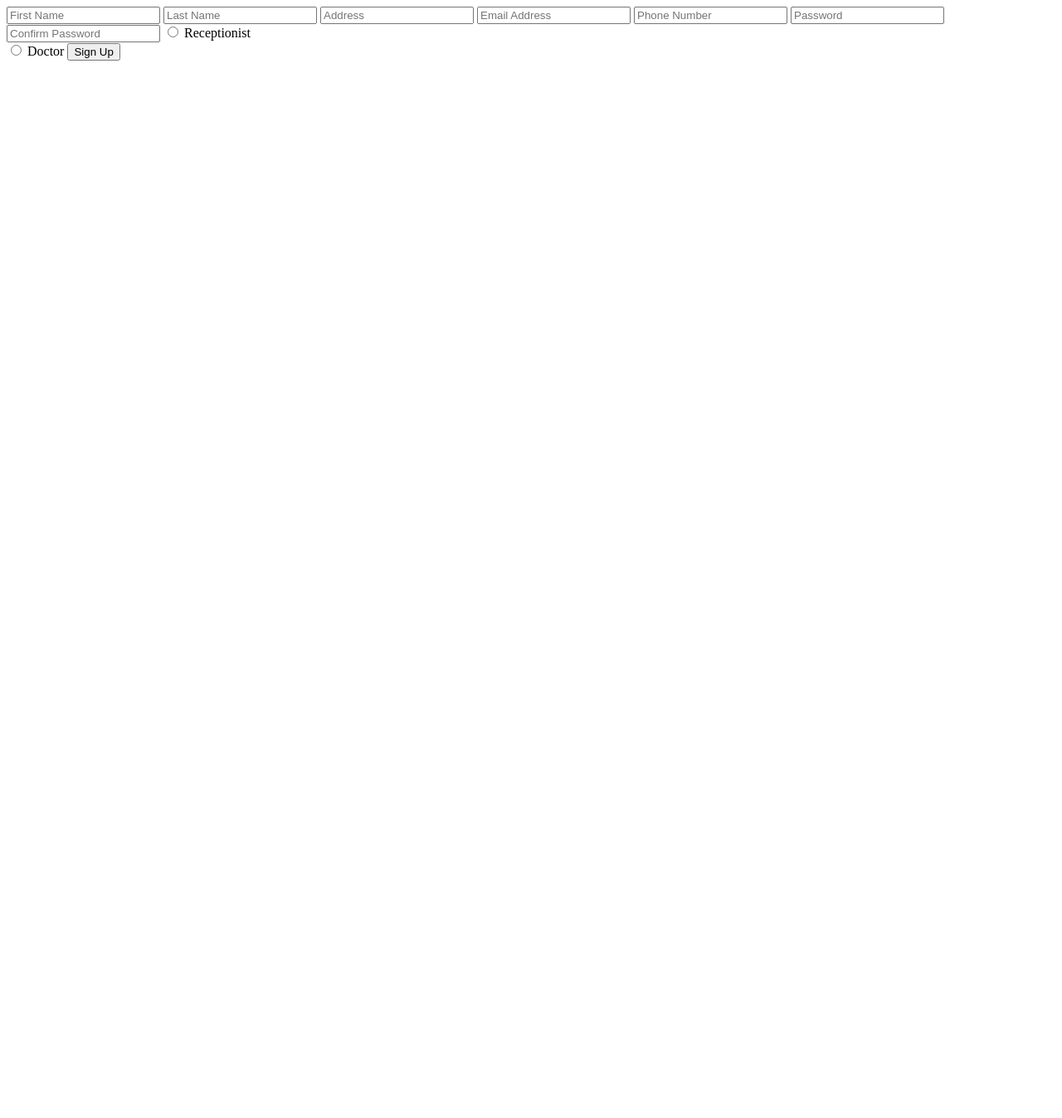
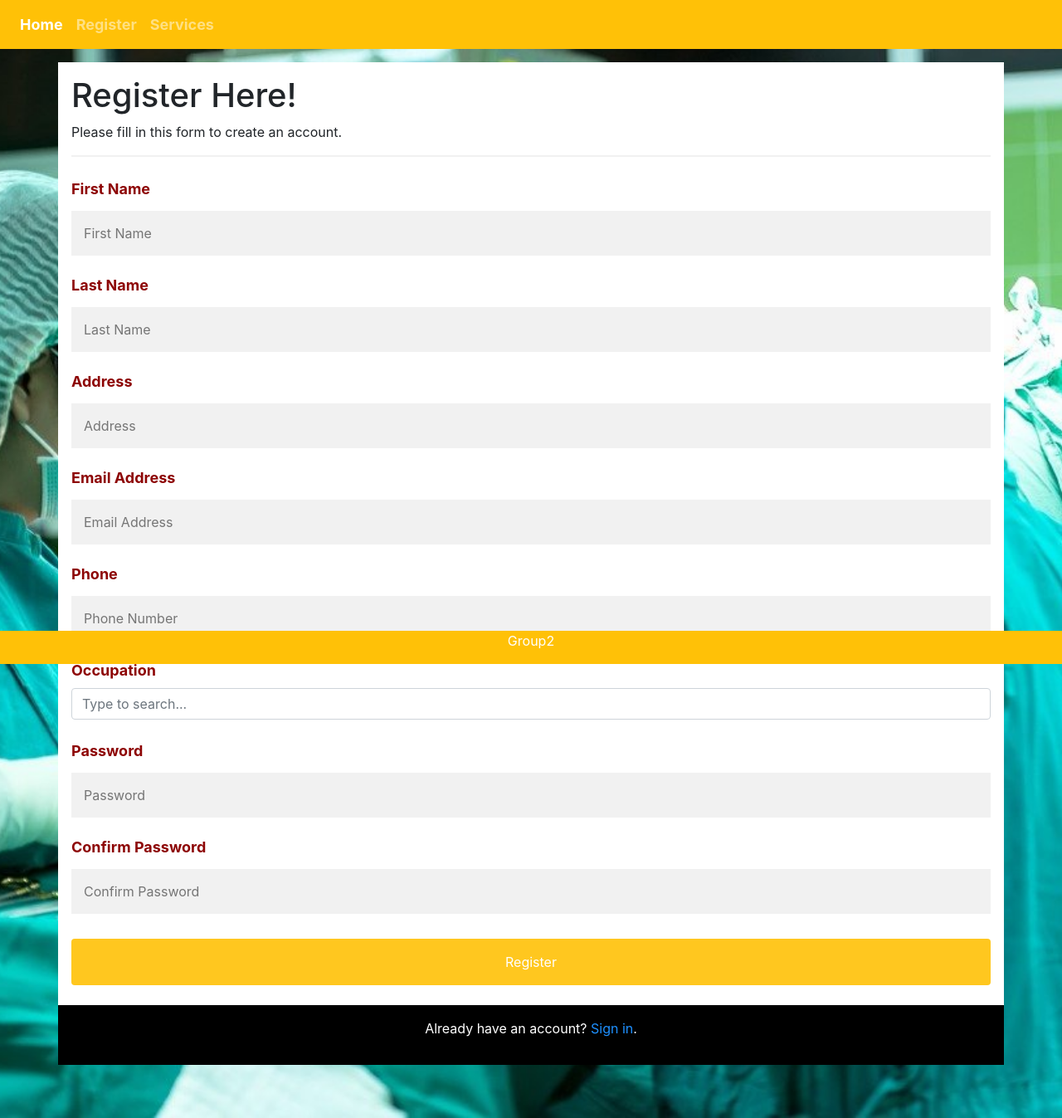
Before and after one commit to Webdev-ment/IA, a PHP site: page /registration.php in a window 1280 px wide. Shown: the whole page at 83% size. Before the commit the page ends 73 px from the top, so only its background shows below. Run offline with PHP 8.4, Linux system fonts and the light colour scheme; some libraries are stand-ins or nearby versions.

Commit message:
creation
log in and register forms created

```diff
--- a/registration.php
+++ b/registration.php
@@ -6,18 +6,80 @@
     <meta name="viewport" content="width=device-width, initial-scale=1.0">
     <title>Registration</title>
 </head>
-<body>
+<nav class="navbar navbar-expand-sm bg-warning navbar-dark sticky-top" >
+<ul class="navbar-nav" style="font-weight:bold;">
+    <li class="nav-item active">
+      <a class="nav-link" href="./index.php" >Home</a>
+    </li>
+    <li class="nav-item">
+      <a class="nav-link" href="./registration.php">Register</a>
+    </li>
+    <li class="nav-item">
+      <a class="nav-link" href="#">Services</a>
+    </li>
+    <!-- <li class="nav-item">
+      <a class="nav-link disabled" href="#">Disabled</a>
+    </li> -->
+  </ul>
+
+</nav>
+<body class="bg-dark registerbg" >
+
 <form action="./register.php" method="POST">
+<div class="py-3">
+  <div class="container">
+    <h1>Register Here!</h1>
+    <p>Please fill in this form to create an account.</p>
+    <hr>
+
+    <label for="fname"><b>First Name</b></label>
     <input type="text" name="fname" placeholder="First Name">
+
+    <label for="lname"><b>Last Name</b></label>
     <input type="text" name="lname" placeholder="Last Name">
+
+    <label for="address"><b>Address</b></label>
     <input type="text" name="address" placeholder="Address">
-        <input type="email" name="email" id="" placeholder="Email Address">
+
+    <label for="email"><b>Email Address</b></label>
+    <input type="text" name="email" id="" placeholder="Email Address">
+
+    <label for="phone"><b>Phone</b></label>
     <input type="text" name="phone" placeholder="Phone Number">
+
+    <label for="occupations" class="form-label"><b>Occupation</b></label>
+    <input class="form-control" list="datalistOptions" id="exampleDataList" placeholder="Type to search...">
+        <datalist id="datalistOptions">
+            <option name="user" value="Doctor" >
+            <option name="user" value="Receptionist">
+        </datalist> <br>
+
+    <label for="psw"><b>Password</b></label>
     <input type="password" name="password" id="" placeholder="Password">
+
+    <label for="psw-repeat"><b>Confirm Password</b></label>
     <input type="password" name="confirm" id="" placeholder="Confirm Password">
-        <input type="radio" name="user"  value="receptionist" id=""> Receptionist <br>
-        <input type="radio" name="user" value="doctor" id=""> Doctor
-        <input type="submit" value="Sign Up">
+
+    <button type="submit" value="Sign Up" class="btn btn-warning registerbtn">Register</button>
+  </div>
+
+
+  <div class="container signin py-3">
+    <p>Already have an account? <a href="./index.php">Sign in</a>.</p>
+  </div>
+
+  <br><br>
+
+</div>
 </form>
+
+
 </body>
+<footer class="bg-warning">
+    <p>Group2</p>
+</footer>
 </html>
+<link rel="stylesheet" href="https://cdn.jsdelivr.net/npm/bootstrap@4.5.3/dist/css/bootstrap.min.css" integrity="sha384-TX8t27EcRE3e/ihU7zmQxVncDAy5uIKz4rEkgIXeMed4M0jlfIDPvg6uqKI2xXr2" crossorigin="anonymous">
+<link rel="stylesheet" href="stylesheet.css">
+<script src="https://code.jquery.com/jquery-3.1.1.slim.min.js" integrity="sha384-A7FZj7v+d/sdmMqp/nOQwliLvUsJfDHW+k9Omg/a/EheAdgtzNs3hpfag6Ed950n" crossorigin="anonymous"></script>
+<script src="https://maxcdn.bootstrapcdn.com/bootstrap/4.0.0-alpha.6/js/bootstrap.min.js" integrity="sha384-vBWWzlZJ8ea9aCX4pEW3rVHjgjt7zpkNpZk+02D9phzyeVkE+jo0ieGizqPLForn" crossorigin="anonymous"></script>
--- a/stylesheet.css
+++ b/stylesheet.css
@@ -19,17 +19,21 @@ footer {
   text-shadow: none; /* Prevent inheritance from `body` */
 }
 
-
-body {
- background-image: url(assets/blood-pressure-monitor-1749577_1280.jpg);
- height: 100%;
- background-position: center;
- background-repeat: no-repeat;
- background-size: cover;
-
+.body-bg{
+  background-image: url(assets/blood-pressure-monitor-1749577_1280.jpg);
+  height: 100%;
+  background-position: center;
+  background-repeat: no-repeat;
+  background-size: cover;
 }
 
-
+.registerbg{
+  background-image: url(assets/surgery-1822458_1280.jpg);
+  height: 100%;
+  background-position: center;
+  background-repeat: no-repeat;
+  background-size: cover;
+}
 
 .cover-container {
   max-width: 42em;
@@ -56,3 +60,66 @@ body {
       font-size: large;
       color: #8d0404 ;
   }
+
+  * {
+    box-sizing: border-box;
+  }
+
+  /* Add padding to containers */
+  .container {
+    padding: 16px;
+    background-color: white;
+  }
+
+  /* Full-width input fields */
+  input[type=text], input[type=password] {
+    width: 100%;
+    padding: 15px;
+    margin: 5px 0 22px 0;
+    display: inline-block;
+    border: none;
+    background: #f1f1f1;
+  }
+
+  input[type=text]:focus, input[type=password]:focus {
+    background-color: #ddd;
+    outline: none;
+  }
+
+  input[type=email]:focus{
+    background-color: #ddd;
+    outline: none;
+  }
+
+  /* Overwrite default styles of hr */
+  hr {
+    border: 1px solid #f1f1f1;
+    margin-bottom: 25px;
+  }
+
+  /* Set a style for the submit button */
+  .registerbtn {
+    color: white;
+    padding: 16px 20px;
+    margin: 8px 0;
+    border: none;
+    cursor: pointer;
+    width: 100%;
+    opacity: 0.9;
+  }
+
+  .registerbtn:hover {
+    opacity: 1;
+  }
+
+  /* Add a blue text color to links */
+  a {
+    color: dodgerblue;
+  }
+
+  /* Set a grey background color and center the text of the "sign in" section */
+  .signin {
+    background-color: black;
+    text-align: center;
+    color: white;
+  }
```
Also changed, not shown: index.php (+18 -7 lines), assets/surgery-1822458_1280.jpg (added). Lines whose indentation alone changed are shown as unchanged.
